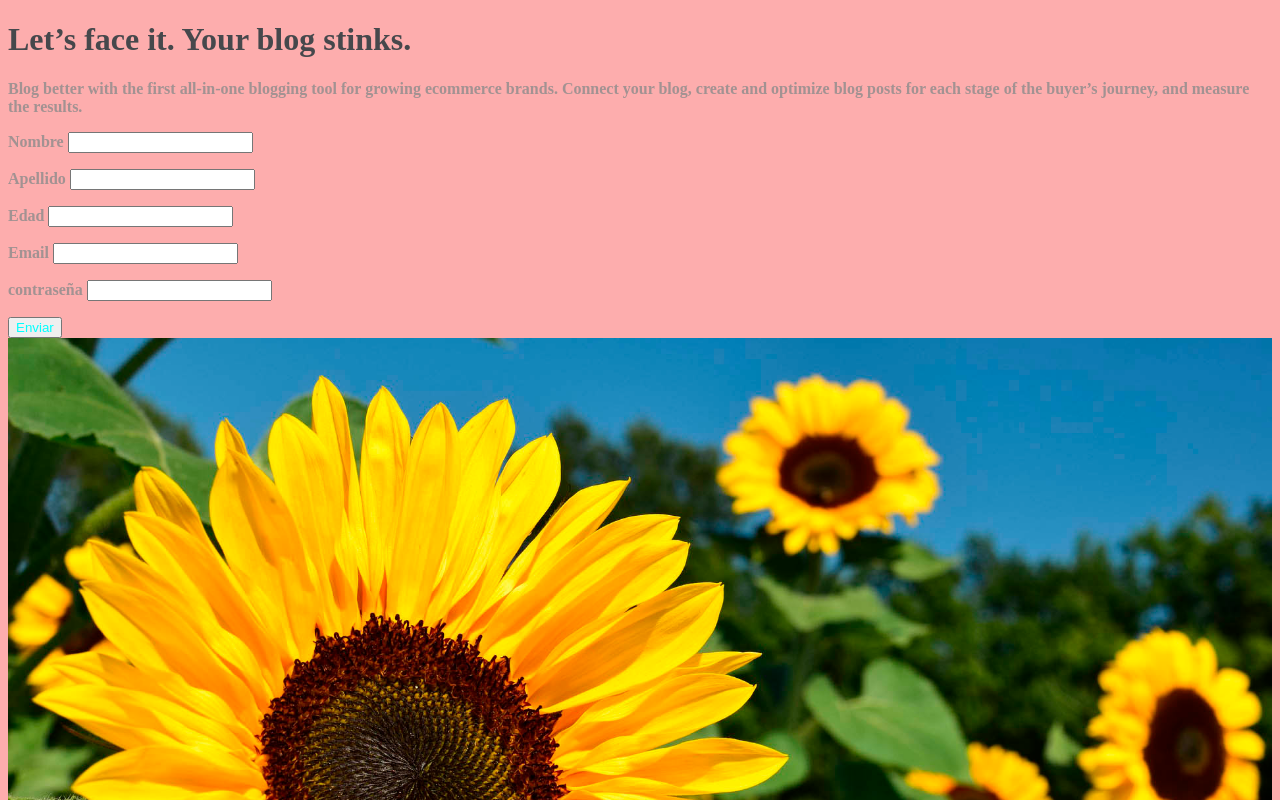
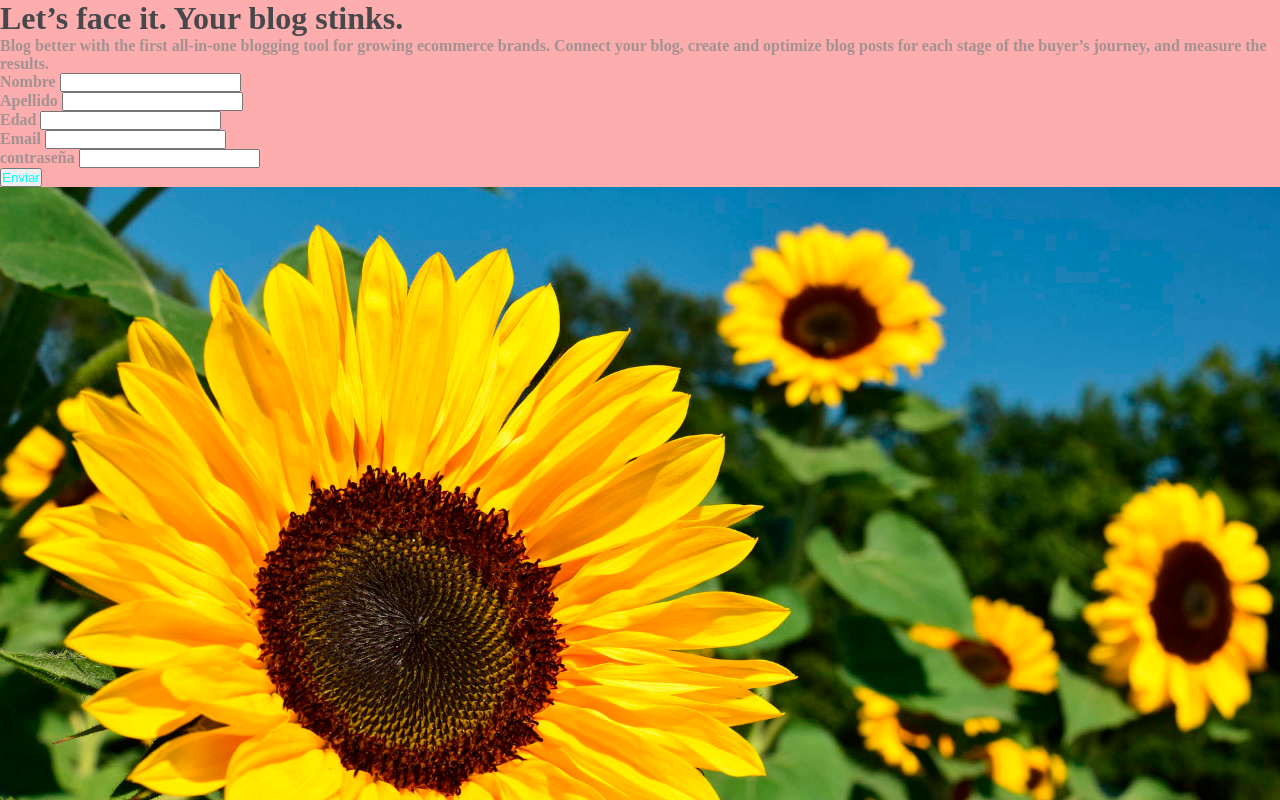
Before and after one commit to sebasgar13/sesion_1, a plain HTML site: page index.html in a window 1280 px wide. Shown: the top 800 px of the page. Drawn offline with Linux system fonts and the light colour scheme.

Commit message:
estilos reset

```diff
--- a/estilos.css
+++ b/estilos.css
@@ -1,4 +1,22 @@
-h1{color: #46484c;}
-p{color: #8b8b8bcc;}
-body{background: rgba(250, 1, 1, 0.322);}
-button{color: aqua;}
+/* el simbolo de asterisco es para seleccionar todos los elementos */
+*{
+    box-sizing: 0;
+    margin: 0;
+    padding: 0;
+}
+
+h1{
+    color: #46484c;
+}
+
+p{
+    color: #8b8b8bcc;
+}
+
+body{
+    background: rgba(250, 1, 1, 0.322);
+}
+
+button{
+    color: aqua;
+}
```
